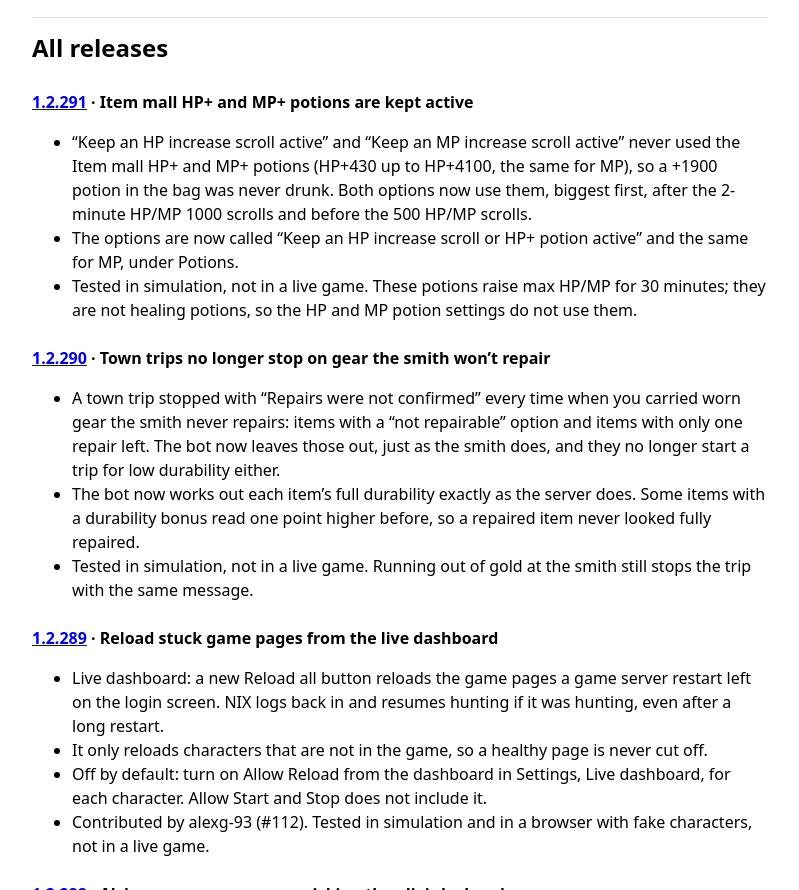
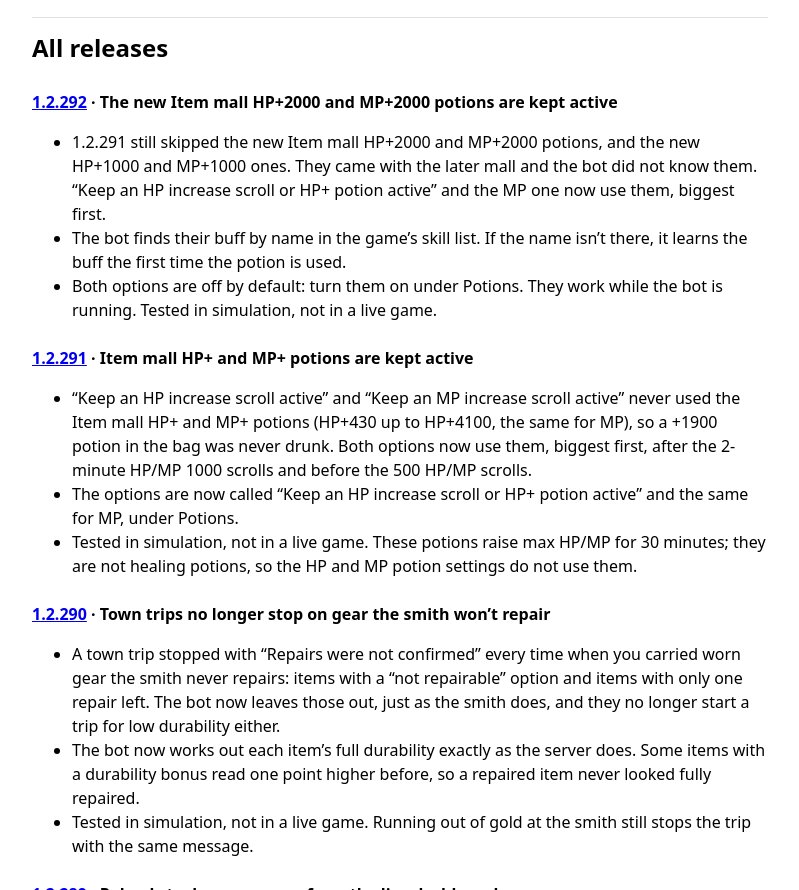
Before and after one commit to nixxane/opensro-bot-lean-site, a plain HTML site: page notes.html in a window 1280 px wide. Shown: the part 3196-4086 px from the top of the page, without its empty margins (240-1039 px from the left). Drawn offline with Linux system fonts and the light colour scheme; a script that the page names is missing; files whose address does not match are found by name; a web font is replaced by a local one.

Commit message:
Patch notes 1.2.292

```diff
--- a/notes.html
+++ b/notes.html
@@ -127,6 +127,14 @@
         </div>
         <section id="patch-notes">
         <h2 class="visually-hidden">All releases</h2>
+      <article class="release" id="v1-2-292">
+        <h3><a href="https://github.com/nixxane/opensro-bot-lean/releases/tag/v1.2.292">1.2.292</a> &middot; The new Item mall HP+2000 and MP+2000 potions are kept active</h3>
+        <ul>
+          <li>1.2.291 still skipped the new Item mall HP+2000 and MP+2000 potions, and the new HP+1000 and MP+1000 ones. They came with the later mall and the bot did not know them. &ldquo;Keep an HP increase scroll or HP+ potion active&rdquo; and the MP one now use them, biggest first.</li>
+          <li>The bot finds their buff by name in the game&rsquo;s skill list. If the name isn&rsquo;t there, it learns the buff the first time the potion is used.</li>
+          <li>Both options are off by default: turn them on under Potions. They work while the bot is running. Tested in simulation, not in a live game.</li>
+        </ul>
+      </article>
       <article class="release" id="v1-2-291">
         <h3><a href="https://github.com/nixxane/opensro-bot-lean/releases/tag/v1.2.291">1.2.291</a> &middot; Item mall HP+ and MP+ potions are kept active</h3>
         <ul>
```
